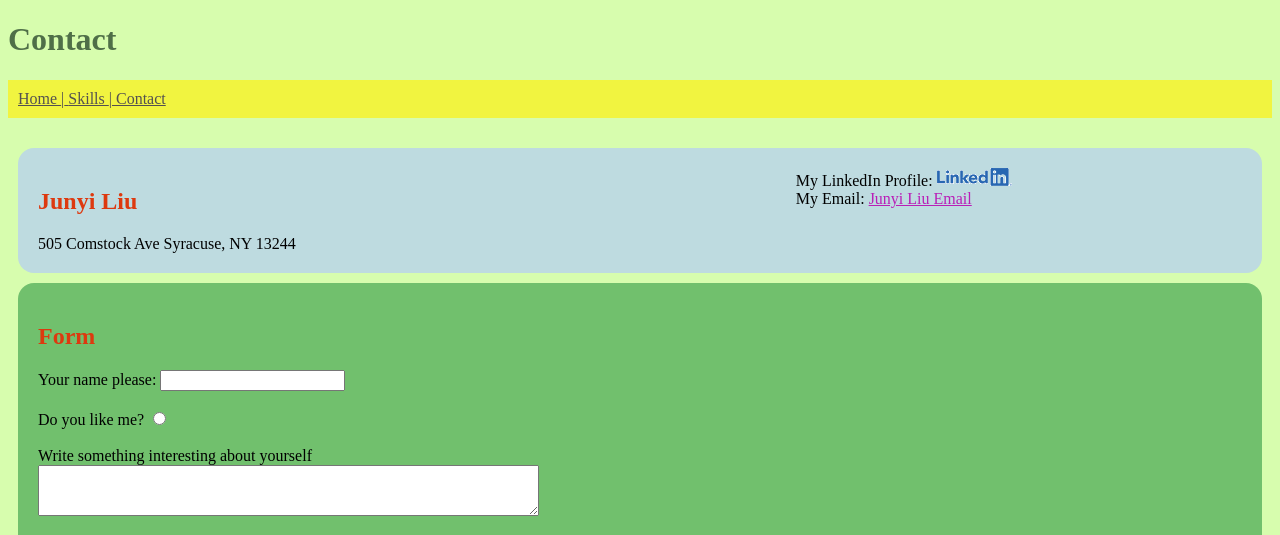
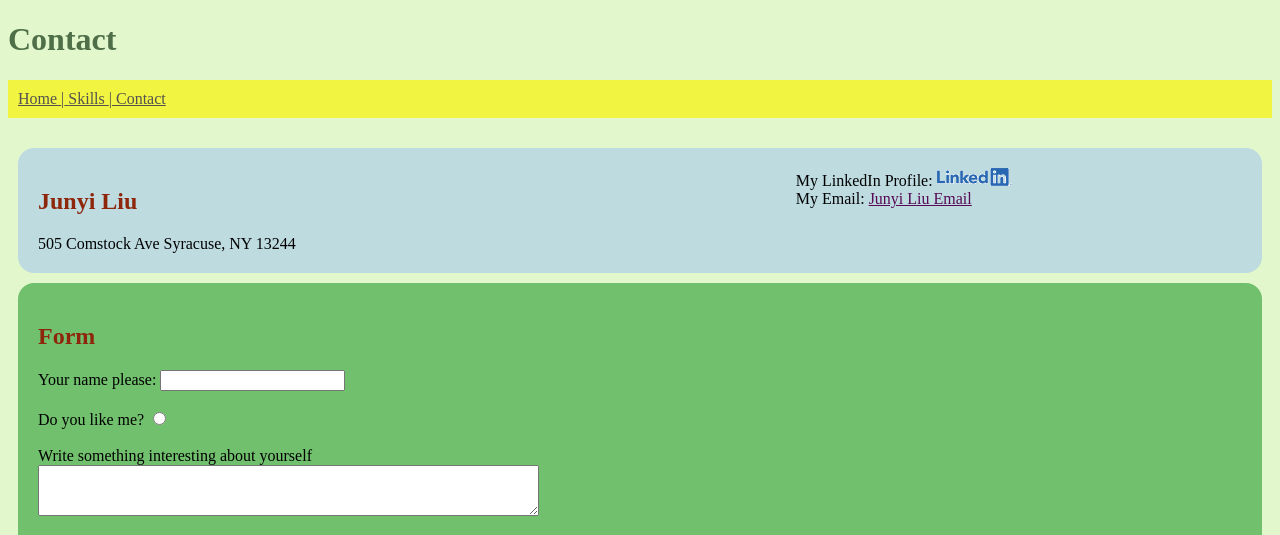
Before and after one commit to junyi24/ist263, a plain HTML site: page Lab13/contact.html in a window 1280 px wide. Shown: the top 535 px of the page. Drawn offline with Linux system fonts and the light colour scheme.

Commit message:
Update styles.css

```diff
--- a/Lab13/styles.css
+++ b/Lab13/styles.css
@@ -1,8 +1,8 @@
-body {background-color: #d7fdae;}
+body {background-color: #e3f7cd;}
 p {color: #7780e1;}
-a {color: #b91eb7;}
+a {color: #560955;}
 h1 {color: #4f6f48;}
-h2 {color: #dd390f;}
+h2 {color: #8e260c;}
 nav {background-color: #f1f440;
     padding: 10px;
     margin-bottom: 30px;}
```
